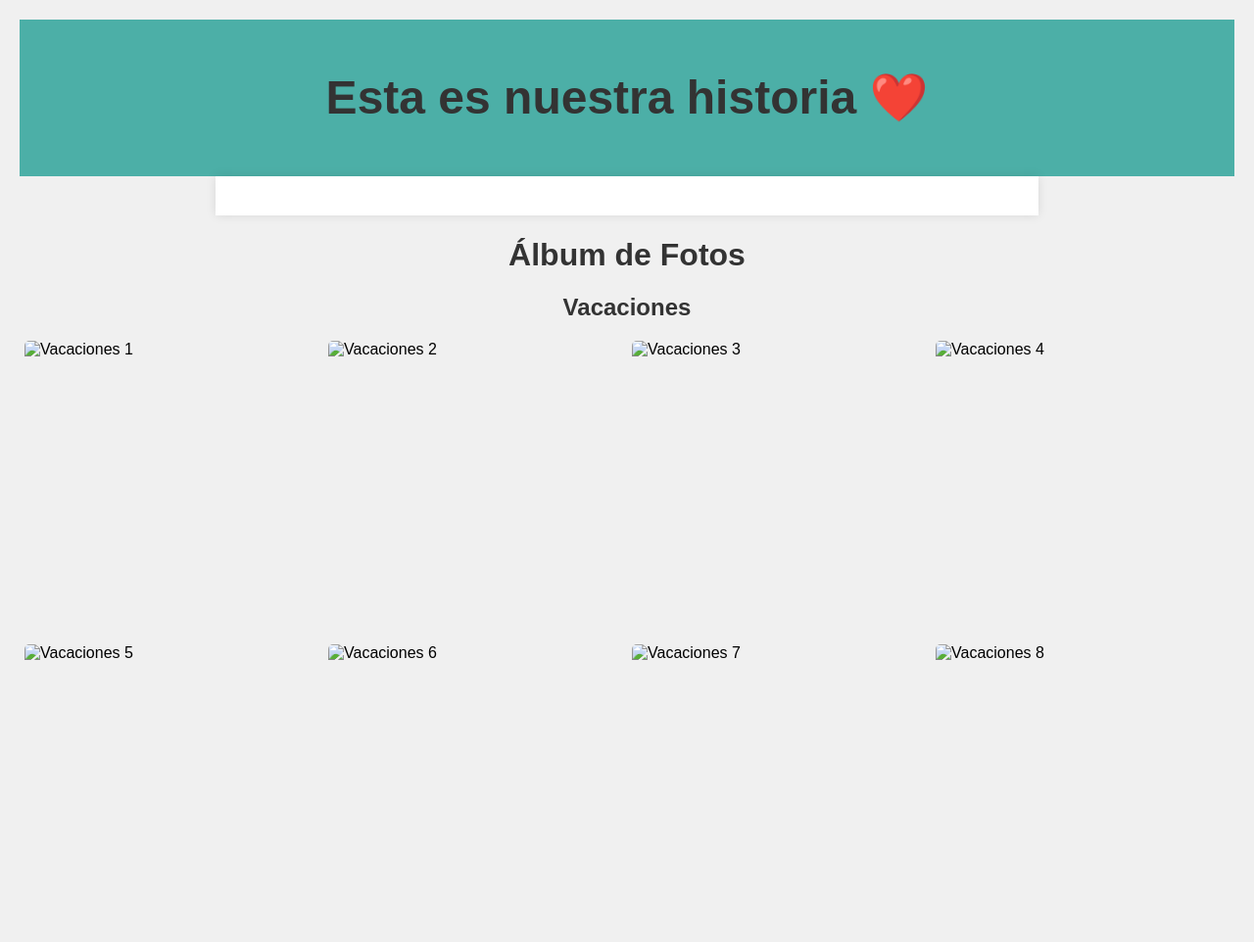
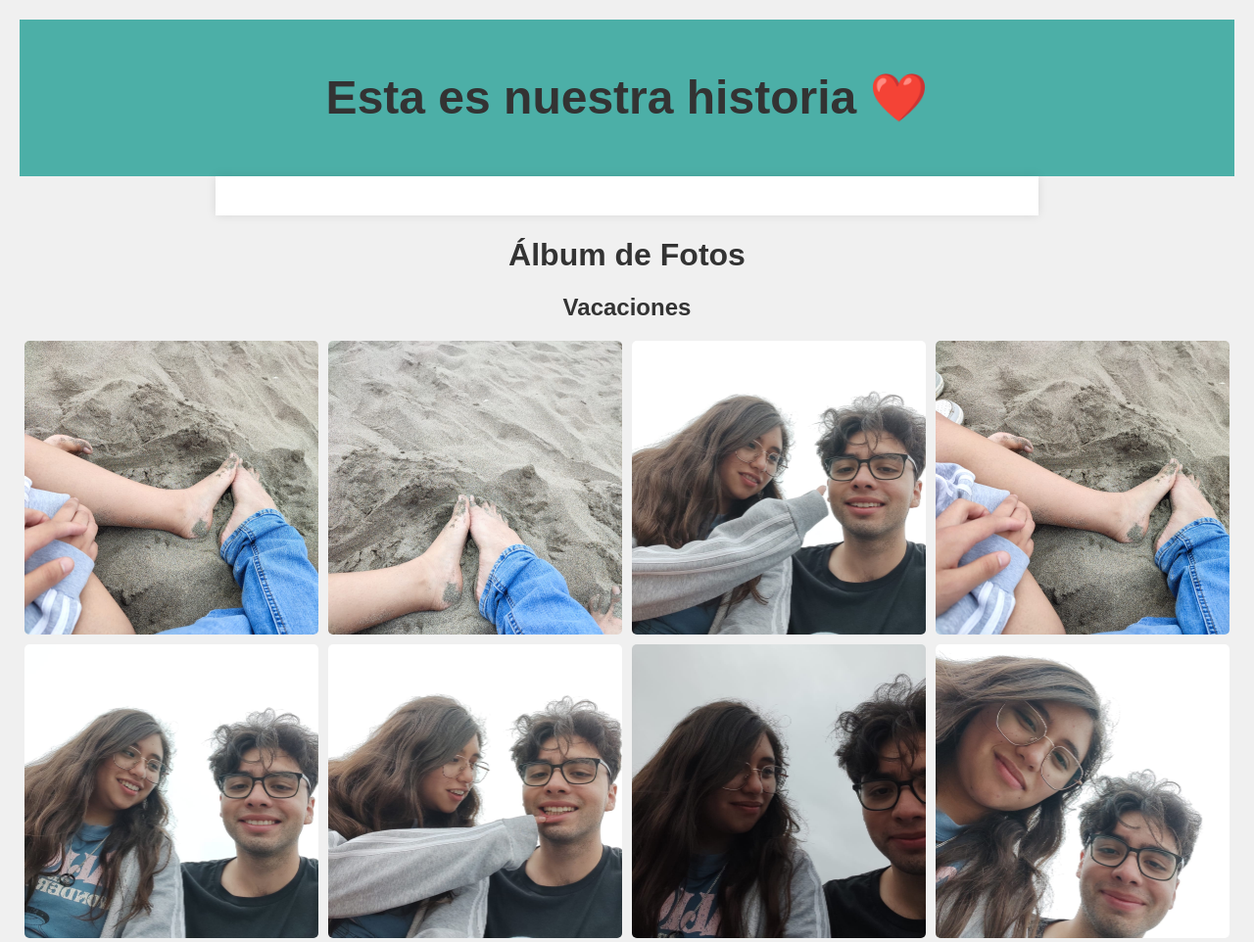
Before and after one commit to Lufarah/Lufarah, a plain HTML site: page Vacaciones.html in a window 1280 px wide. Shown: the top 962 px of the page at 98% size. Drawn offline with Linux system fonts and the light colour scheme.

Commit message:
Update Vacaciones.html

```diff
--- a/Vacaciones.html
+++ b/Vacaciones.html
@@ -19,14 +19,14 @@
         <div class="categoria">
             <h2>Vacaciones</h2>
             <div class="fotos">
-                <img src="Vacaciones\IMG-20240220-WA0049.jpg" alt="Vacaciones 1">
-                <img src="Vacaciones\IMG-20240220-WA0051.jpg" alt="Vacaciones 2">
-                <img src="Vacaciones\IMG-20240220-WA0052.jpg" alt="Vacaciones 3">
-                <img src="Vacaciones\IMG-20240220-WA0053.jpg" alt="Vacaciones 4">
-                <img src="Vacaciones\IMG-20240220-WA0054.jpg" alt="Vacaciones 5">
-                <img src="Vacaciones\IMG-20240220-WA0055.jpg" alt="Vacaciones 6">
-                <img src="Vacaciones\IMG-20240220-WA0056.jpg" alt="Vacaciones 7">
-                <img src="Vacaciones\IMG-20240220-WA0057.jpg" alt="Vacaciones 8">
+                <img src="IMG-20240220-WA0049.jpg" alt="Vacaciones 1">
+                <img src="IMG-20240220-WA0051.jpg" alt="Vacaciones 2">
+                <img src="IMG-20240220-WA0052.jpg" alt="Vacaciones 3">
+                <img src="IMG-20240220-WA0053.jpg" alt="Vacaciones 4">
+                <img src="IMG-20240220-WA0054.jpg" alt="Vacaciones 5">
+                <img src="IMG-20240220-WA0055.jpg" alt="Vacaciones 6">
+                <img src="IMG-20240220-WA0056.jpg" alt="Vacaciones 7">
+                <img src="IMG-20240220-WA0057.jpg" alt="Vacaciones 8">
             </div>
     </div>
     <h1> y aun quedan mas...❤️ </h1>
```
